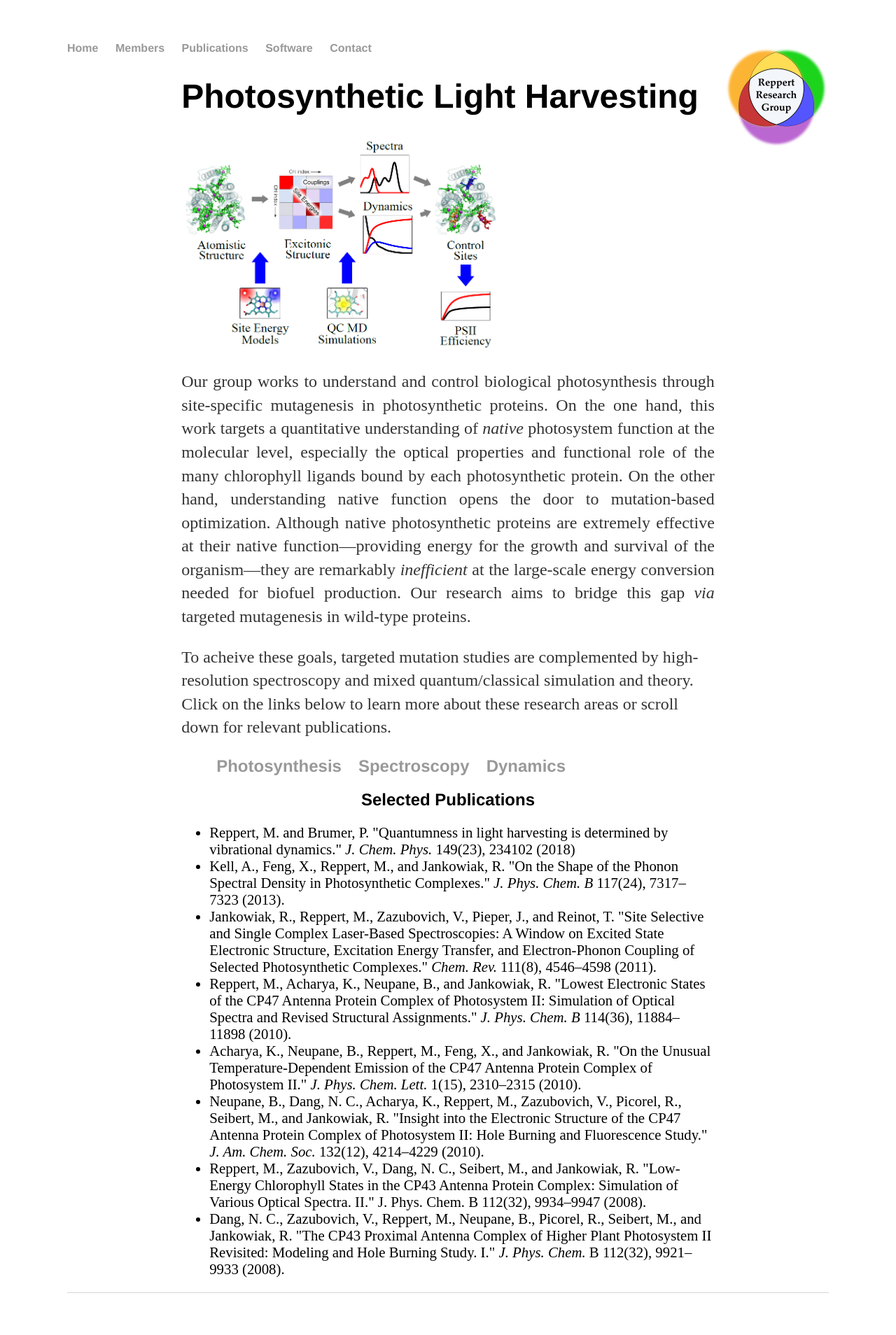
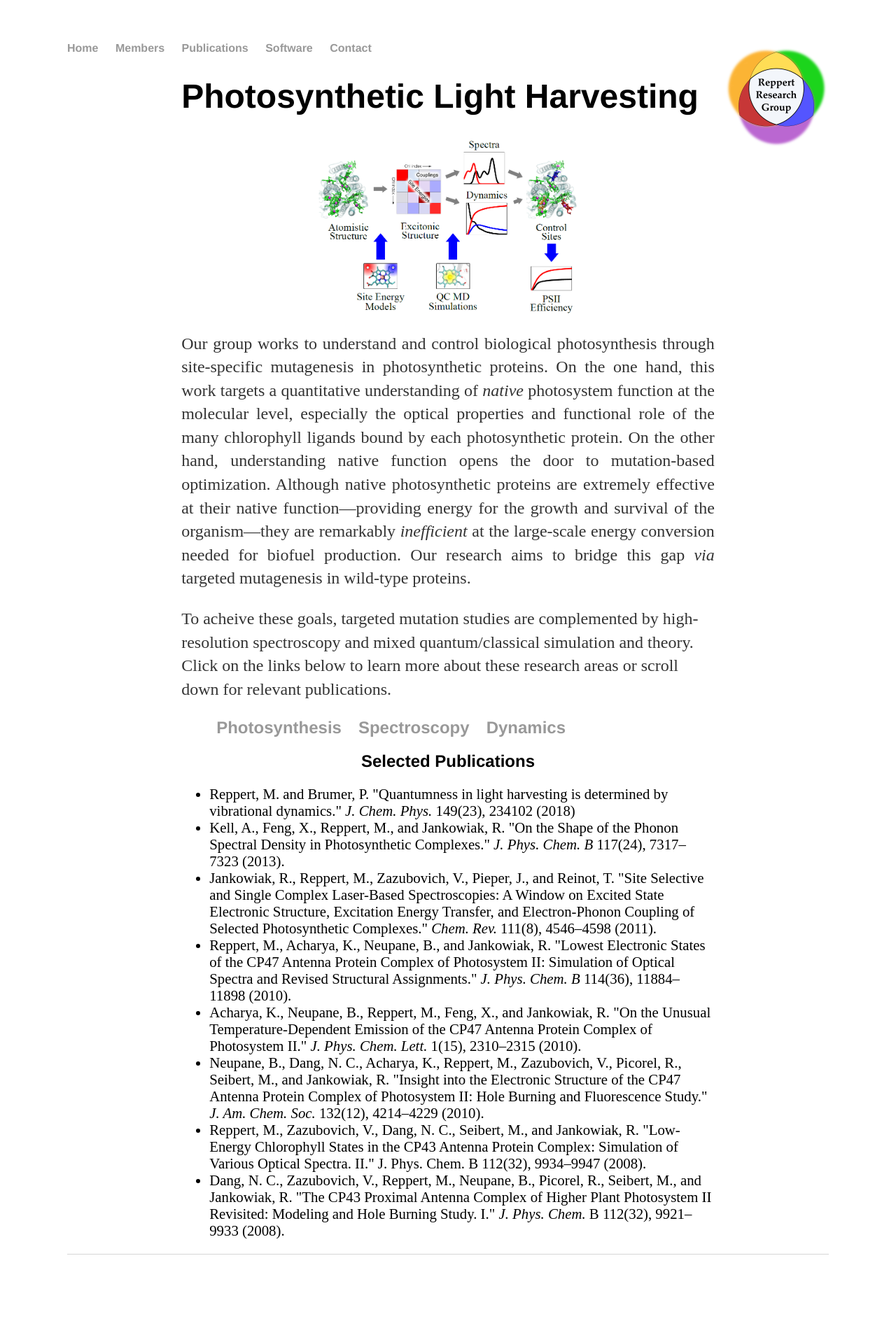
Before and after one commit to mreppert/mreppert.github.io, a Jekyll site: the page built from publications/photosynthesis/index.html, in a window 1280 px wide. Shown: the whole page at 70% size. Built offline with Jekyll 4.4.1, drawn with Linux system fonts in a browser that asks for light colours; after the commit the page ends 1853 px from its top, so only the background shows below that.

Commit message:
Update index.html

```diff
--- a/publications/photosynthesis/index.html
+++ b/publications/photosynthesis/index.html
@@ -21,6 +21,13 @@ ul#menu li {
   font-size:150%;
 }
 
+.center {
+  display: block;
+  margin-left: auto;
+  margin-right: auto;
+  width: 50%;
+}
+
 </style>
 </head>
 
@@ -32,7 +39,7 @@ ul#menu li {
 
     <p>Unfortunately, there's a problem: Photosynthetic organisms are optimized in nature for competition, not efficiency. As a result, wild-type photosynthesis is in fact grossly <i>in</i>efficient at industrial-scale energy harvesting. A major problem is that organisms out-compete each other for solar energy: in a solar bioreactor, for example, cells near the top of the culture tend to capture far more light than they can process, while cells deeper in the culture are starved for energy.  </p>-->
 
-    <img src="/publications/photosynthesis/optimization_schematic.jpg" alt="Photosynthesis Research Schematic" style="width:60%; height:auto; margin-left:auto; margin-right:auto;">
+    <img src="/publications/photosynthesis/optimization_schematic.jpg" alt="Photosynthesis Research Schematic" class="center">
 
     <p style="text-align:justify;">Our group works to understand and control biological photosynthesis through site-specific mutagenesis in photosynthetic proteins. On the one hand, this work targets a quantitative understanding of <i>native</i> photosystem function at the molecular level, especially the optical properties and functional role of the many chlorophyll ligands bound by each photosynthetic protein. On the other hand, understanding native function opens the door to mutation-based optimization. Although native photosynthetic proteins are extremely effective at their native function&mdash;providing energy for the growth and survival of the organism&mdash;they are remarkably <i>inefficient</i> at the large-scale energy conversion needed for biofuel production. Our research aims to bridge this gap <i>via</i> targeted mutagenesis in wild-type proteins.</p>
 
```
